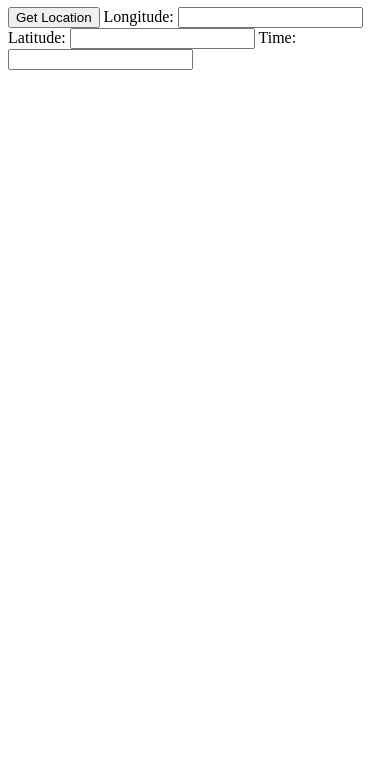
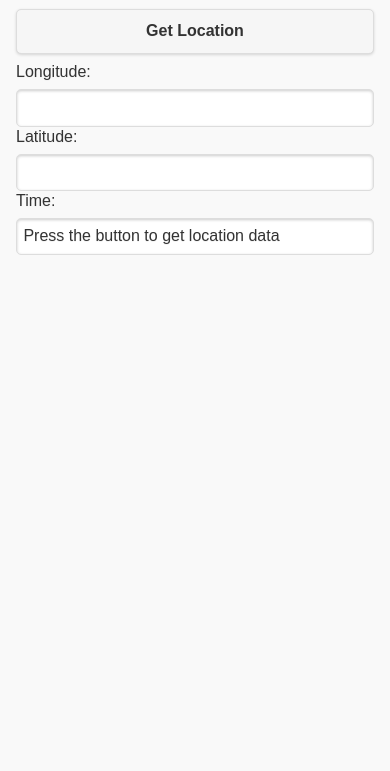
Before and after one commit to Mauj15/wwweek8, a plain HTML site: page index.html in a window 390 px wide. Shown: the part 73-844 px from the top of the page. Drawn offline with nearby package versions, Linux system fonts and the light colour scheme; some packages are replaced by stand-ins of ours; files whose address does not match are found by name.

Commit message:
week
Jquery changes

```diff
--- a/index.html
+++ b/index.html
@@ -3,9 +3,9 @@
 <head>
 <meta name="viewport" content="width=device-width, initial-scale=1">
 <title>uh</title>
-<link href="jquery-mobile/jquery.mobile-1.3.0.min.css" rel="stylesheet" type="text/css">
-<script src="jquery-mobile/jquery-1.11.1.min.js" type="text/javascript"></script>
-<script src="jquery-mobile/jquery.mobile-1.3.0.min.js" type="text/javascript"></script>
+<link href="jquerymobile/jquery.mobile-1.4.5.min.css" rel="stylesheet" type="text/css">
+<script src="jquerymobile/jquery-1.11.1.min.js" type="text/javascript"></script>
+<script src="jquerymobile/jquery.mobile-1.4.5.min.js" type="text/javascript"></script>
 <script src="phonegap.js"></script>
 <script src="index.js"></script>
 </head>
```
